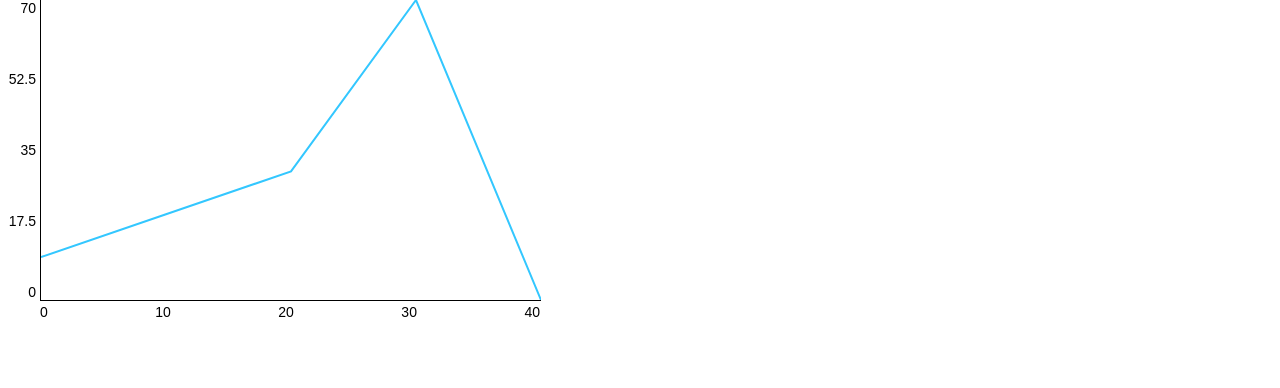
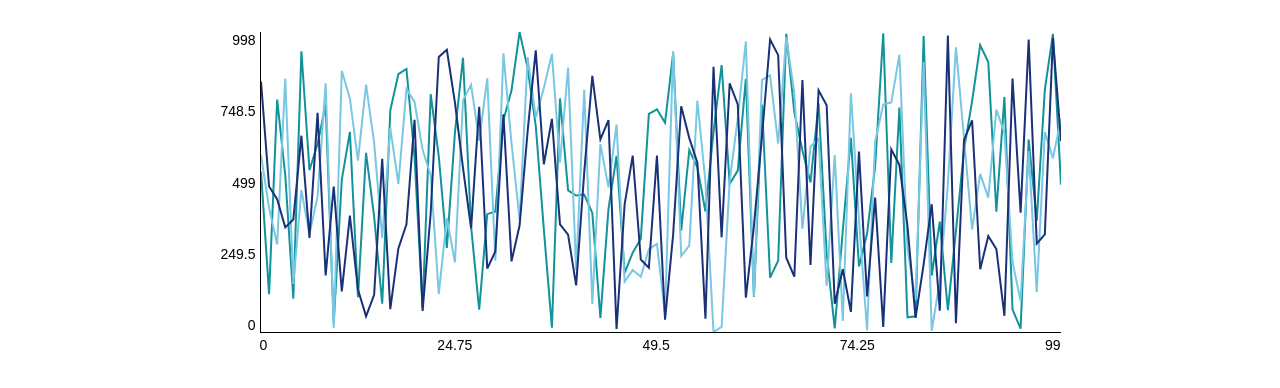
Before and after one commit to originalhat/visualize-a-world-beyond-d3, a React (Create React App) app: page / in a window 1280 px wide. Shown: the top 388 px of the page. Built offline with nearby package versions, Linux system fonts and the light colour scheme.

Commit message:
multi-series working swimmingly

```diff
--- a/package.json
+++ b/package.json
@@ -3,6 +3,7 @@
   "version": "0.1.0",
   "private": true,
   "dependencies": {
+    "prop-types": "^15.6.2",
     "react": "^16.7.0",
     "react-dom": "^16.7.0",
     "react-scripts": "2.1.3"
--- a/src/App.css
+++ b/src/App.css
@@ -5,7 +5,13 @@ body {
   font-size: 14px;
 }
 
-.LineChart {
+.App {
+  display: flex;
+  justify-content: center;
+  margin: 32px;
+}
+
+.LineSeries {
   position: relative;
   padding-left: 40px;
   padding-bottom: 40px;
@@ -13,7 +19,7 @@ body {
 
 svg {
   fill: none;
-  stroke: #33C7FF;
+  stroke: hotpink;
   display: block;
   stroke-width: 2px;
   border-left: 1px solid black;
--- a/src/App.js
+++ b/src/App.js
@@ -1,40 +1,32 @@
 import React, {Component} from 'react';
 import './App.css';
+import LineSeries from "./components/LineSeries";
+
+function getRndData(numberOfPoints) {
+  return Array.from({length: numberOfPoints}, (_, x) => {
+    return {x: x, y: Math.floor(Math.random() * 1000)}
+  });
+}
 
 class App extends Component {
+  constructor(props) {
+    super(props);
+    this.state = {
+      data: [
+        getRndData(100),
+        getRndData(100),
+        getRndData(100),
+      ]
+    };
+  }
+
   render() {
-    let WIDTH = 500;
-    let HEIGHT = 300;
-    let TICK_COUNT = 5;
-    let MAX_X = Math.max(...this.props.data.map(d => d.x));
-    let MAX_Y = Math.max(...this.props.data.map(d => d.y));
-
-    let x = val => val / MAX_X * WIDTH;
-    let y = val => HEIGHT - val / MAX_Y * HEIGHT;
-    let x_ticks = this._getTicks(TICK_COUNT, MAX_X);
-    let y_ticks = this._getTicks(TICK_COUNT, MAX_Y).reverse();
-
-    let d = `M${x(this.props.data[0].x)} ${y(this.props.data[0].y)} ${this.props.data.slice(1).map(d => {
-      return `L${x(d.x)} ${y(d.y)}`;
-    }).join(' ')}`;
-
+    console.log(`this.state.data: `, this.state.data);
     return (
-      <div className="LineChart" style={{width: `${WIDTH}px`, height: `${HEIGHT}px`}}>
-        <svg width={WIDTH} height={HEIGHT}>
-          <path d={d}/>
-        </svg>
-        <div className="x-axis">
-          {x_ticks.map(v => <div data-value={v}/>)}
-        </div>
-        <div className="y-axis">
-          {y_ticks.map(v => <div data-value={v}/>)}
-        </div>
+      <div className="App">
+        <LineSeries data={this.state.data}/>
       </div>
     );
-  }
-
-  _getTicks(count, max) {
-    return [...Array(count).keys()].map(d => max / (count - 1) * parseInt(d))
   }
 }
 
--- /dev/null
+++ b/src/components/HorizontalAxis.jsx
@@ -0,0 +1,20 @@
+import React, {Component} from 'react';
+import PropTypes from 'prop-types';
+import '../App.css';
+
+class HorizontalAxis extends Component {
+  static propTypes = {
+    horizontalTicks: PropTypes.array.isRequired,
+    width: PropTypes.number.isRequired,
+  };
+
+  render() {
+    return (
+      <div className="x-axis" style={{WIDTH: `${this.props.width}px`}}>
+        {this.props.horizontalTicks.map((v, i) => <div key={i} data-value={v}/>)}
+      </div>
+    );
+  }
+}
+
+export default HorizontalAxis;
--- /dev/null
+++ b/src/components/Line.jsx
@@ -0,0 +1,35 @@
+import React, {Component} from 'react';
+import PropTypes from 'prop-types';
+import '../App.css';
+import {COLOR_RANGE} from "../theme";
+
+class Line extends Component {
+  static propTypes = {
+    MAX_X: PropTypes.number.isRequired,
+    MAX_Y: PropTypes.number.isRequired,
+    HEIGHT: PropTypes.number.isRequired,
+    WIDTH: PropTypes.number.isRequired,
+    data: PropTypes.arrayOf(
+      PropTypes.shape({
+        x: PropTypes.number,
+        y: PropTypes.number
+      })
+    ).isRequired,
+    lineIndex: PropTypes.number.isRequired,
+  };
+
+  render() {
+    let x = val => val / this.props.MAX_X * this.props.WIDTH;
+    let y = val => this.props.HEIGHT - val / this.props.MAX_Y * this.props.HEIGHT;
+
+    let d = `M${x(this.props.data[0].x)} ${y(this.props.data[0].y)} ${this.props.data.slice(1).map(d => {
+      return `L${x(d.x)} ${y(d.y)}`;
+    }).join(' ')}`;
+
+    return (
+        <path d={d} style={{stroke: COLOR_RANGE[this.props.lineIndex]}}/>
+    );
+  }
+}
+
+export default Line;
--- /dev/null
+++ b/src/components/LineSeries.jsx
@@ -0,0 +1,56 @@
+import React, {Component} from 'react';
+import PropTypes from 'prop-types';
+import '../App.css';
+import HorizontalAxis from "./HorizontalAxis";
+import VerticalAxis from "./VerticalAxis";
+import Line from "./Line";
+import {COLOR_RANGE} from "../theme";
+
+class LineSeries extends Component {
+  static propTypes = {
+    data: PropTypes.arrayOf(
+      PropTypes.arrayOf(
+        PropTypes.shape({
+          x: PropTypes.number,
+          y: PropTypes.number
+        })
+      )
+    ).isRequired
+  };
+
+  render() {
+    let WIDTH = 800;
+    let HEIGHT = 300;
+    let TICK_COUNT = 5;
+
+    let MAX_X = Math.max(...[].concat.apply([], this.props.data).map(v => v.x));
+    let MAX_Y = Math.max(...[].concat.apply([], this.props.data).map(v => v.y));
+
+    let x_ticks = this._getTicks(TICK_COUNT, MAX_X);
+    let y_ticks = this._getTicks(TICK_COUNT, MAX_Y).reverse();
+
+    return (
+      <div className="LineSeries" style={{WIDTH: `${WIDTH}px`, HEIGHT: `${HEIGHT}px`}}>
+        <svg width={WIDTH} height={HEIGHT}>
+          {
+            this.props.data.map((v, i) => {
+              return (
+                <Line data={v} lineIndex={i} MAX_X={MAX_X} MAX_Y={MAX_Y} HEIGHT={HEIGHT} WIDTH={WIDTH}/>
+              )
+            })
+          }
+        </svg>
+
+
+        <HorizontalAxis horizontalTicks={x_ticks} width={WIDTH}/>
+        <VerticalAxis verticalTicks={y_ticks}/>
+      </div>
+    );
+  }
+
+  _getTicks(count, max) {
+    return [...Array(count).keys()].map(d => max / (count - 1) * parseInt(d))
+  }
+}
+
+export default LineSeries;
--- /dev/null
+++ b/src/components/VerticalAxis.jsx
@@ -0,0 +1,18 @@
+import React, {Component} from 'react';
+import PropTypes from 'prop-types';
+import '../App.css';
+
+class VerticalAxis extends Component {
+  static propTypes = {
+    verticalTicks: PropTypes.array.isRequired,
+  };
+
+  render() {
+    return (
+      <div className="y-axis">
+        {this.props.verticalTicks.map((v, i) => <div key={i} data-value={v}/>)}
+      </div>    );
+  }
+}
+
+export default VerticalAxis;
--- a/src/index.js
+++ b/src/index.js
@@ -4,15 +4,7 @@ import './index.css';
 import App from './App';
 import * as serviceWorker from './serviceWorker';
 
-let data = [
-  {x: 0, y: 10},
-  {x: 10, y: 20},
-  {x: 20, y: 30},
-  {x: 30, y: 70},
-  {x: 40, y: 0}
-];
-
-ReactDOM.render(<App data={data}/>, document.getElementById('root'));
+ReactDOM.render(<App/>, document.getElementById('root'));
 
 // If you want your app to work offline and load faster, you can change
 // unregister() to register() below. Note this comes with some pitfalls.
--- /dev/null
+++ b/src/theme.js
@@ -0,0 +1,7 @@
+export const COLOR_RANGE = [
+  '#12939A',
+  '#79C7E3',
+  '#1A3177',
+  '#FF9833',
+  '#EF5D28'
+];
```
Also changed, not shown: 2 other files (tests, documents, lock files or other folders).
